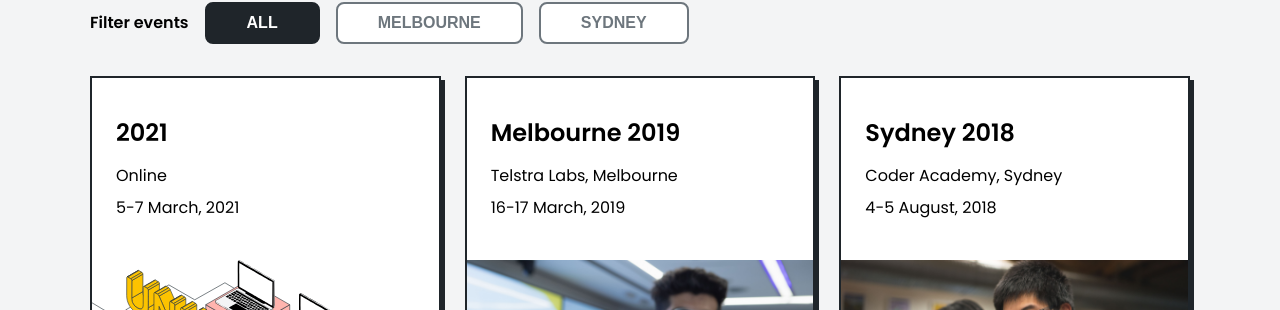
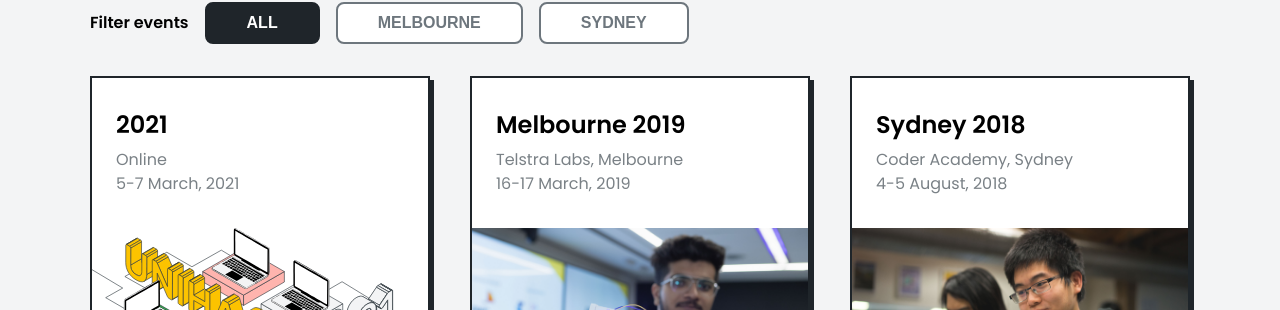
Before and after one commit to unihackhq/unihack.net, a Next.js app: page /events in a window 1280 px wide. Shown: the part 296-606 px from the top of the page. Built offline with nearby package versions, Linux system fonts and the light colour scheme.

Commit message:
restyle for event card.

```diff
--- a/components/event/event.module.scss
+++ b/components/event/event.module.scss
@@ -1,5 +1,6 @@
 @import '../../styles/styles.scss';
 @import '../../styles/spacing.scss';
+@import '../../styles/typography/typography.scss';
 
 .event {
   background-color: $white;
@@ -8,13 +9,7 @@
   cursor: pointer;
 
   & .header {
-    padding: ($base * 5) ($base * 3);
-    // @include lg {
-    //   padding: ($base * 5) ($base * 3);
-    // }
-
-    &-title {
-    }
+    padding: ($base * 4) ($base * 3);
   }
 
   & .image {
@@ -22,4 +17,8 @@
     height: 200px;
     width: 100%;
   }
+
+  .description {
+    color: #7a8186;
+  }
 }
--- a/components/event/index.tsx
+++ b/components/event/index.tsx
@@ -12,14 +12,16 @@ export const Event = ({ eventDetail, eventPath }: Props) => (
     href={eventDetail.devPost ? eventDetail.devpostUrl : `/events/${eventPath}`}
   >
     <div className={styles.event}>
-      <Stack size="small" className={styles.header}>
+      <Stack size="xsmall" className={styles.header}>
         <div className={styles['header-title']}>
           <H3> {eventDetail.title} </H3>
         </div>
 
         <Stack size="xsmall">
-          <Text> {eventDetail.location} </Text>
-          <Text> {eventDetail.date} </Text>
+          <div className={styles.description}>
+            <Text> {eventDetail.location} </Text>
+            <Text> {eventDetail.date} </Text>
+          </div>
         </Stack>
       </Stack>
       <div
--- a/sections/past-events/past-events.module.scss
+++ b/sections/past-events/past-events.module.scss
@@ -4,14 +4,14 @@
 .past-events {
   display: grid;
   grid-template-columns: auto;
-  gap: $space-medium $space-medium;
+  gap: $space-medium $space-large;
 
   @include sm {
     grid-template-columns: 1fr 1fr;
   }
 
   @include lg {
-    gap: $space-xlarge $space-medium;
+    gap: $space-large $space-xlarge;
     grid-template-columns: repeat(3, 1fr);
   }
 }
```
